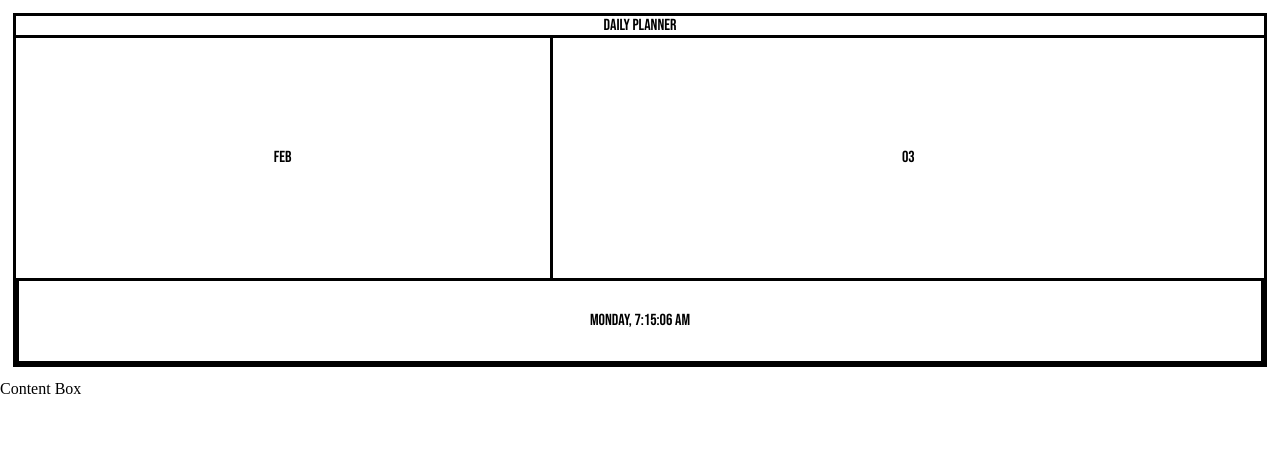
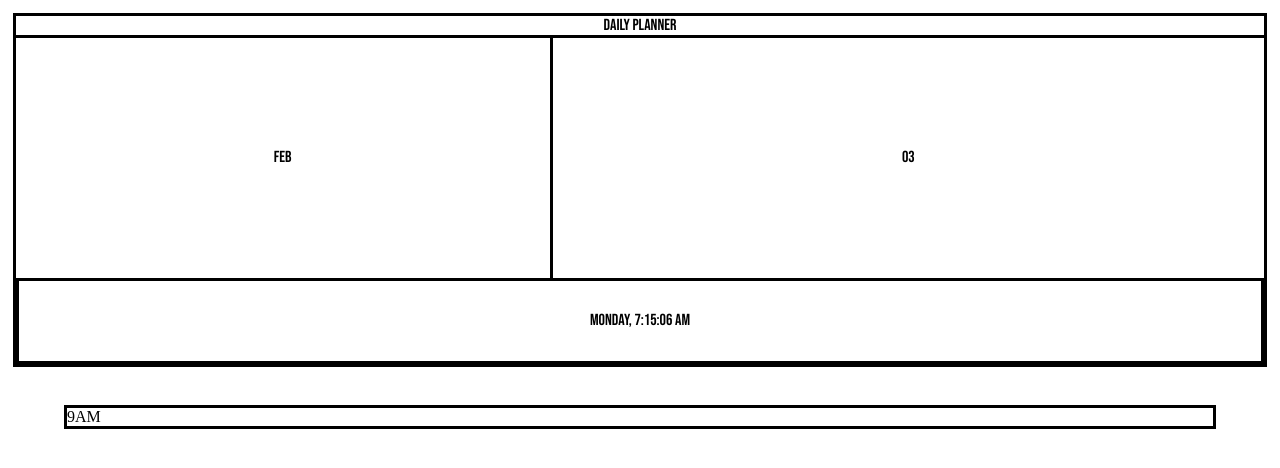
Before and after one commit to abautista3712/DayPlanner, a plain HTML site: page index.html in a window 1280 px wide. Drawn offline with nearby package versions, Linux system fonts and the light colour scheme.

Commit message:
Added content box.

```diff
--- a/assets/css/style.css
+++ b/assets/css/style.css
@@ -44,3 +44,8 @@ body {
   border: solid;
   font-family: "Bebas Neue", cursive;
 }
+
+#contentWrapper {
+  margin: 3% 5%;
+  border: solid;
+}
--- a/assets/js/script.js
+++ b/assets/js/script.js
@@ -4,5 +4,12 @@ function update() {
   $("#time").text(moment().format("dddd, h:mm:ss a"));
   //   setInterval(update, 1000);
 }
+update();
 
-update();
+var contentTime = $("<div>");
+contentTime.text("9AM");
+contentTime.css("flex", "1 0 0");
+
+$("#contentWrapper").append(contentTime);
+
+for (i = 0; i < 9; i++) {}
--- a/index.html
+++ b/index.html
@@ -29,9 +29,7 @@
       <div id="date" class="flexCenter headerSizing">DATE</div>
       <div id="time" class="flexCenter">TIME</div>
     </div>
-    <div id="contentWrapper">
-      <div id="content">Content Box</div>
-    </div>
+    <div id="contentWrapper" class="flexCenter"></div>
     <script src="./assets/js/script.js" ;></script>
   </body>
 </html>
```
